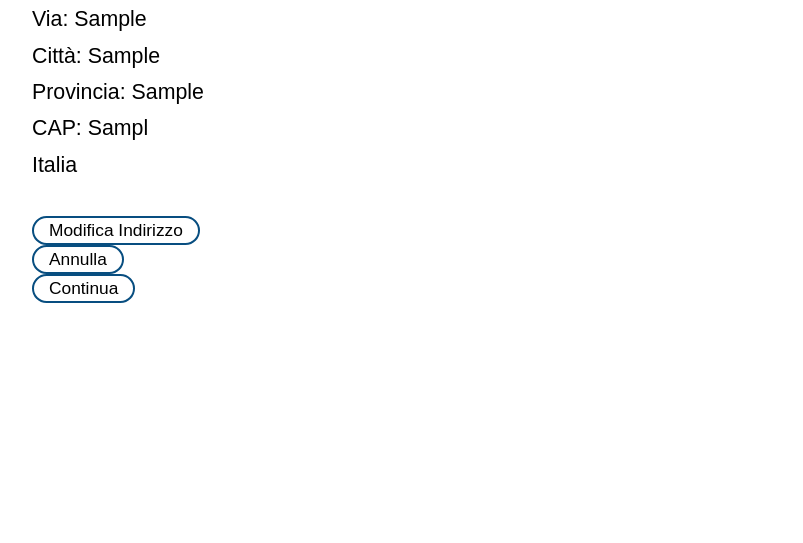
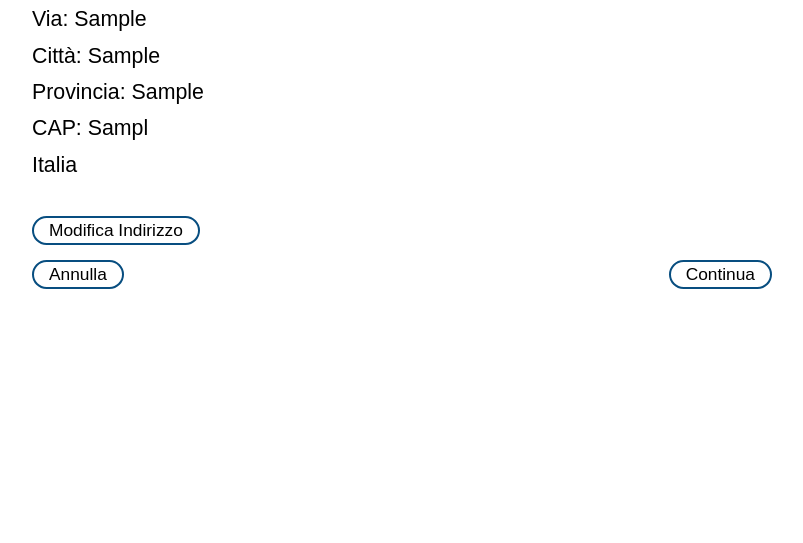
Before and after one commit to fsolaroli/Birrazzone, a PHP site: page /Progetto/Php/Site/ShoppingCart/checkOutAddress.php in a window 1280 px wide. Shown: the part 190-733 px from the top of the page, without its empty margins (238-1041 px from the left). Run offline with PHP 8.4, Linux system fonts and the light colour scheme; the visitor is signed in with stand-in values (Sample User, id 1); data comes from the database, SQL or seed files in the repository; tables that the repository leaves empty hold one stand-in row (values such as "Sample post").

Commit message:
css changes

```diff
--- a/Source/CSS/style.css
+++ b/Source/CSS/style.css
@@ -417,7 +417,7 @@ aside > ul > li.notification {
 /* Element border styling */
 /* ----------------------------------------------- */
 
-img, .notifications > li, .producers > li, .products > li, .sellerProducts > li, button, li.input, .orders > li, input[type="submit"], input[type="file"], input[type="checkbox"], section[name="cart"], section.cart{
+img, .notifications > li, .producers > li, .products > li, .sellerProducts > li, button, li.input, .orders > li, input[type="submit"], input[type="file"], input[type="checkbox"], section[name="cart"], section.cart {
 	border-style: solid;
 	border-width: 2px;
 	border-radius: 8px;
@@ -992,7 +992,13 @@ section.cart > div.del div.changeQuantity > img.add:hover, section.cart > div.de
 	background-color: #e4e2e2c6;
 }
 
+/* ----------------------------------------------- */
+/* CheckOut */
+/* ----------------------------------------------- */
 
-/* ----------------------------------------------- */
-/* Shopping Cart */
-/* ----------------------------------------------- */
+section.address > div.backnforward {
+	display: flex;
+	flex-direction: row;
+	justify-content: space-between;
+	margin-top: 15px;
+}
--- a/Source/Php/Template/ShoppingCart/checkOutAddressTemplate.php
+++ b/Source/Php/Template/ShoppingCart/checkOutAddressTemplate.php
@@ -1,6 +1,6 @@
 <h1>Indirizzo di Consegna</h1>
 
-<section>
+<section class="address">
 	<?php if(!empty($address)): ?>
 	<form onsubmit="return false;">
 		<ul>
@@ -12,16 +12,12 @@
 	</form>
 	<p>Italia</p>
 	<div class="errors"></div>
-	<div>
+	<div class="modifyaddress">
 		<button class="modify">Modifica Indirizzo</button>
    	</div>
-	 <div>
-		<div>
-			<button class="back">Annulla</button>
-		</div>
-		<div>
-			<button class="forward">Continua</button>
-		</div>
+	 <div class="backnforward">
+		<button class="back">Annulla</button>
+		<button class="forward">Continua</button>
 	</div>
 	<?php endif;?>
 	<?php if(empty($address)): ?>
--- a/Source/Php/Template/ShoppingCart/modifyCheckOutAddressTemplate.php
+++ b/Source/Php/Template/ShoppingCart/modifyCheckOutAddressTemplate.php
@@ -1,6 +1,6 @@
 <h1>Indirizzo di consegna</h1>
 
-<section>
+<section class="modifyaddress">
 	<p id="get" hidden><?php if(isset($_GET["id"])){ echo $_GET["id"];}?></p>
 	<form onsubmit="return false;">
 			<ul>
@@ -16,7 +16,7 @@
 				<li class="label"><Label for="CAP">CAP:</Label></li>
 				<li class="input"><input type="text" name="CAP" id="CAP" required/></li>
 
-				<li class="label checkbox"><Label for="Salva">Salva l'indirizzo per i prossimi acquisti</Label><input type="checkbox" name="checkbox" id="Salva" value="save" /></li>
+				<li class="checkbox"><Label for="Salva">Salva l'indirizzo per i prossimi acquisti</Label><input type="checkbox" name="checkbox" id="Salva" value="save" /></li>
 
 				<li class="submit">
 					<input type="submit" name="forward" value="Continua" />
```
